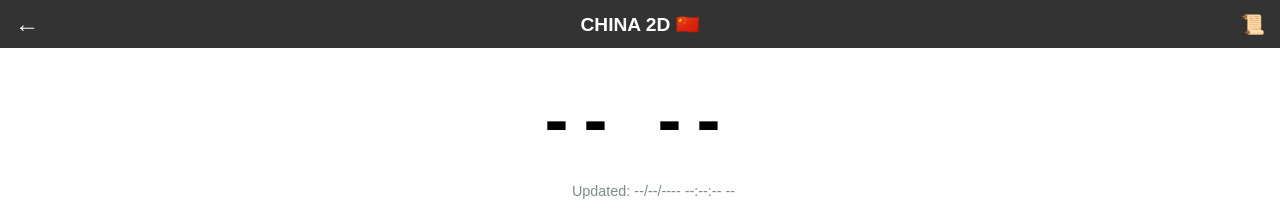
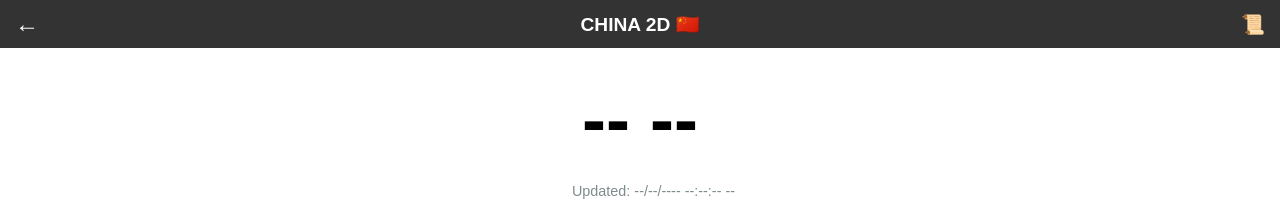
Before and after one commit to soethu673/soethu673.github.io, a website: page index.html in a window 1280 px wide. Shown: the top 210 px of the page. Drawn offline with Linux system fonts and the light colour scheme.

Commit message:
Update style.css

```diff
--- a/style.css
+++ b/style.css
@@ -71,7 +71,6 @@ body {
     font-size: 4.5rem;
     font-weight: 700;
     color: #000000; /* အမဲရောင် */
-    letter-spacing: 15px;
     display: inline-block;
     margin: 10px 0;
 }
```
